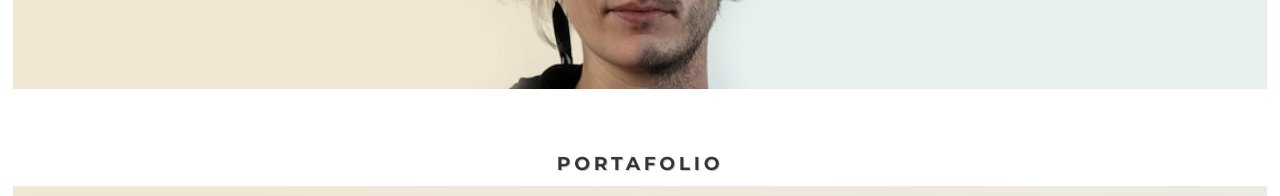
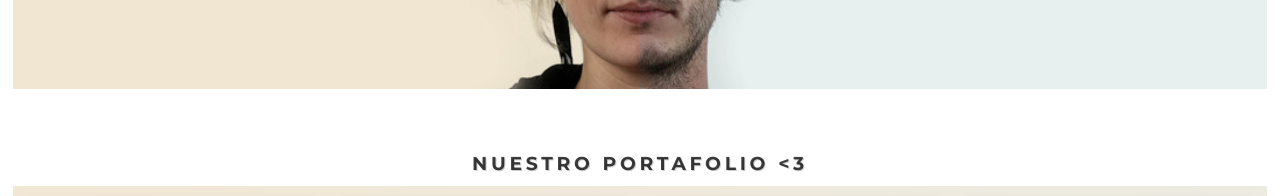
Before and after one commit to fwied/fuenzalida-wiedmaier, a plain HTML site: page index.html in a window 1280 px wide. Shown: the part 1052-1248 px from the top of the page. Drawn offline with Linux system fonts and the light colour scheme; grey boxes are pictures that could not be loaded.

Commit message:
Update index.html

```diff
--- a/index.html
+++ b/index.html
@@ -56,7 +56,7 @@
 	</div><!--/dupla segunda-->
 	<hr />
 </div><!--/somos-->
-<h3>PORTAFOLIO</h3>
+<h3>NUESTRO PORTAFOLIO <3 </h3>
 <div id="portafolio">
 	<div class="item">
 		<figure><img src="media/foto-01.jpg"/></figure>
```
